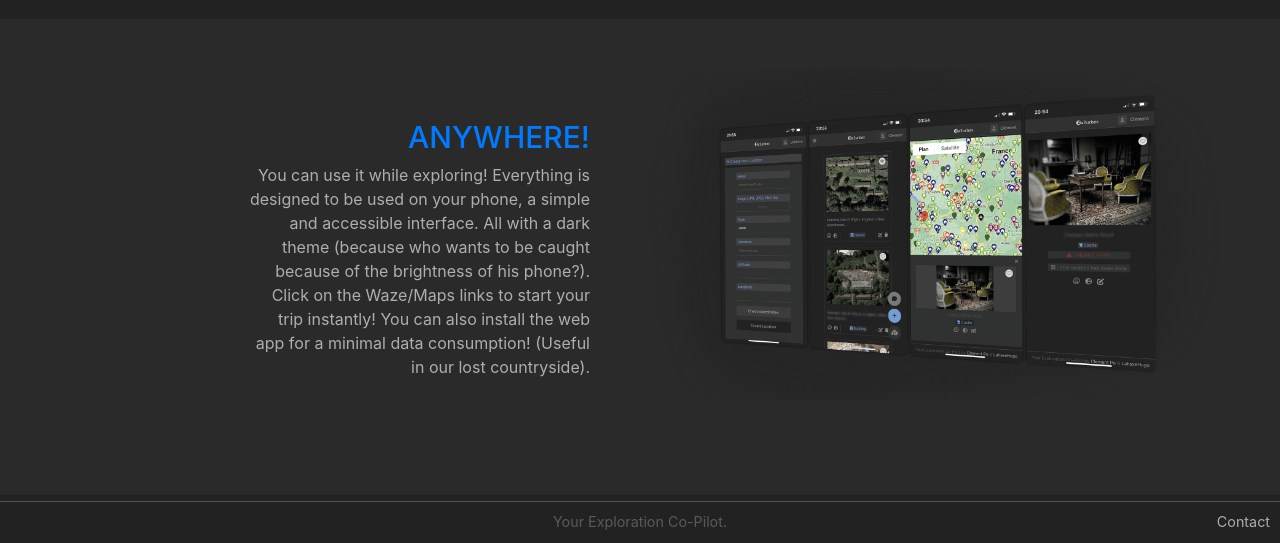
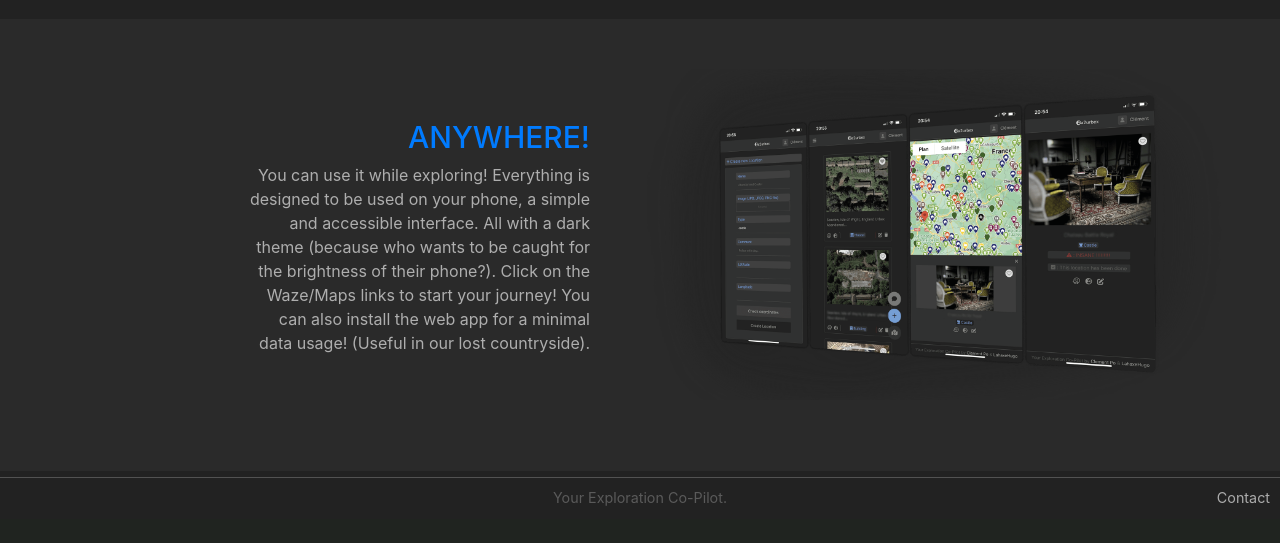
Before and after one commit to clementp0/a2urbex, a Symfony app: template templates/home/index.html.twig in a window 1280 px wide. Shown: the part 3095-3638 px from the top of the page. After the commit the page ends 3601 px from the top, so only its background shows below. Run offline with Twig, Linux system fonts and the light colour scheme; the template is opened without the code that fills it, so the values that code supplies are empty; some libraries are stand-ins or nearby versions.

Commit message:
Small fix

```diff
--- a/templates/home/index.html.twig
+++ b/templates/home/index.html.twig
@@ -105,8 +105,7 @@
 		<div class="home-content-text">
 			<h1>Anywhere!
 			</h1>
-			<p class="home-content-text-p right">You can use it while exploring! Everything is designed to be used on your phone, a simple and accessible interface. All with a dark theme (because who wants to be caught because of the brightness of his phone?).
-Click on the Waze/Maps links to start your trip instantly! You can also install the web app for a minimal data consumption! (Useful in our lost countryside). </p>
+			<p class="home-content-text-p right">You can use it while exploring! Everything is designed to be used on your phone, a simple and accessible interface. All with a dark theme (because who wants to be caught for the brightness of their phone?). Click on the Waze/Maps links to start your journey! You can also install the web app for a minimal data usage! (Useful in our lost countryside).</p>
 		</div>
 		<div class="home-content-image">
 			<img src="./home/mobile.png">
--- a/templates/register/index.html.twig
+++ b/templates/register/index.html.twig
@@ -15,6 +15,7 @@
 			-webkit-backdrop-filter: brightness(0.5);
 			background-position: left;
 			max-height:100vh;
+			background-size: cover;
 		}
 
 		* {
--- a/templates/security/login.html.twig
+++ b/templates/security/login.html.twig
@@ -33,6 +33,7 @@
 			-webkit-backdrop-filter: brightness(0.5);
 			background-position: center;
 			overflow:hidden;
+			background-size: cover;
 		}
 		.fixed-top {
     		background-color: transparent;
```
